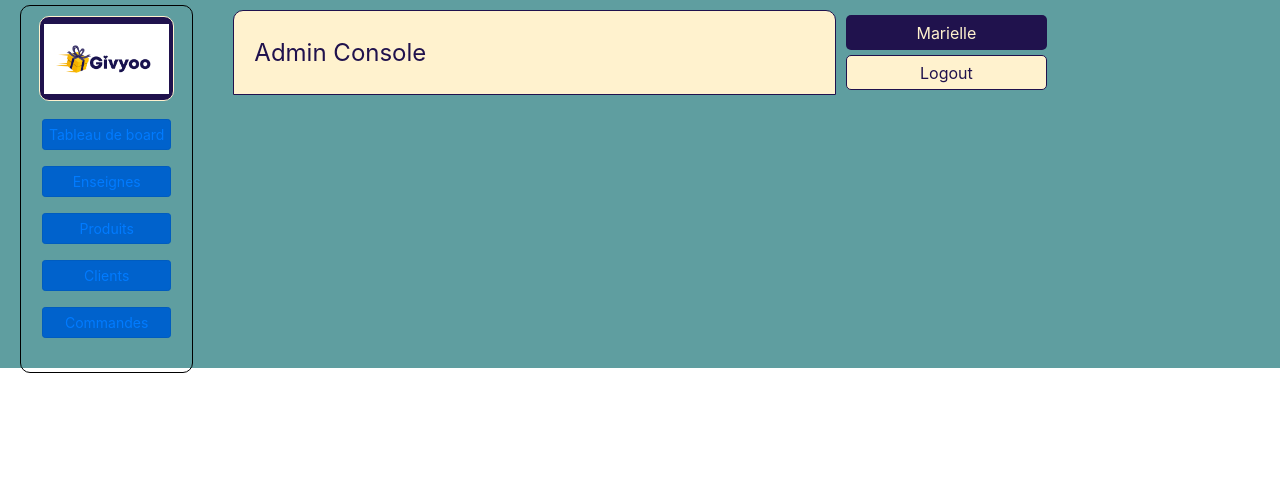
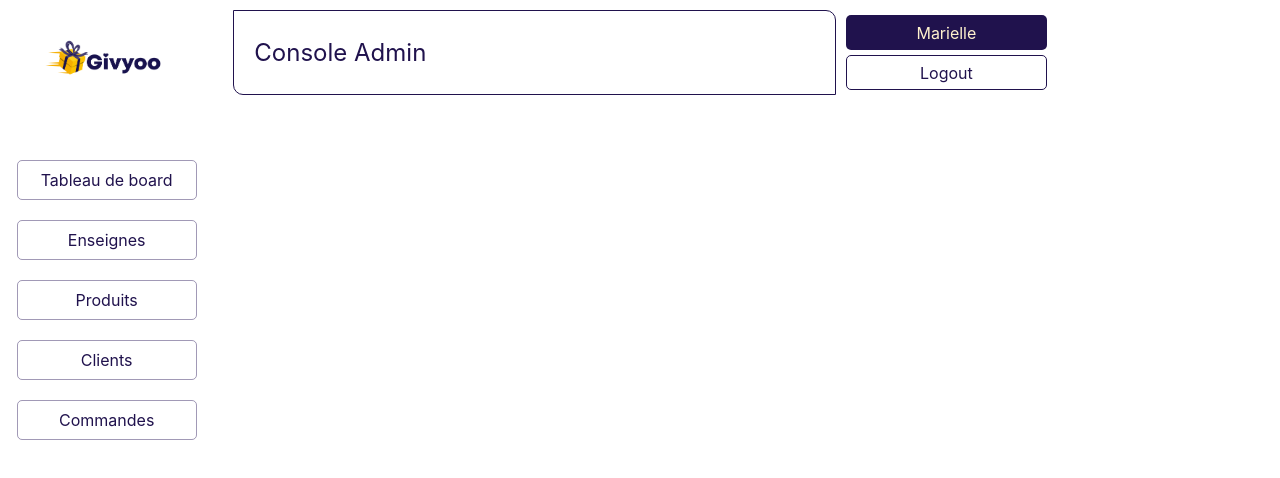
Before and after one commit to gobelinmalin/bordeaux_0320_p3_admin_giftcard, a React (Create React App) app: page /admin in a window 1280 px wide. Shown: the top 478 px of the page. Built offline with nearby package versions, Linux system fonts and the light colour scheme.

Commit message:
nav button : change color

```diff
--- a/src/App.css
+++ b/src/App.css
@@ -1,8 +1,10 @@
 .App {
-  width: 100%;
+  width: 100vh;
   height: 100%;
   /* FLEX */
   display: flex;
-  justify-content: start;
+  justify-content: center;
+  align-items: center;
+  justify-items: center;
   flex-wrap: nowrap;
 }
--- a/src/components/header/Header.jsx
+++ b/src/components/header/Header.jsx
@@ -4,7 +4,7 @@ import './header.css';
 function Header() {
   return (
     <div className="header">
-      <div className="title">Admin Console</div>
+      <div className="title">Console Admin</div>
       <div className="logout">
         <div className="pseudo">Marielle</div>
         <div className="logoutLink">Logout</div>
--- a/src/components/header/header.css
+++ b/src/components/header/header.css
@@ -8,8 +8,7 @@
 
 .title {
   border: solid 1px #20124d;
-  background-color: #fff2ceff;
-  border-radius: 10px 10px 0 0;
+  border-radius: 0px 10px 0px 10px;
   margin: 0 5px;
   padding: 20px;
   font-size: x-large;
@@ -44,7 +43,6 @@
   text-align: center;
   align-items: center;
   justify-content: center;
-  background-color: #fff2ceff;
   color: #20124d;
 
   margin: 5px 0;
--- a/src/components/navbar/Logo.jsx
+++ b/src/components/navbar/Logo.jsx
@@ -5,12 +5,12 @@ import logo from '../../img/logo-givyoo.jpg';
 // import components
 
 // import style
-import './style/left-menu-style.css';
+import './NavBar.css';
 
 const Logo = () => {
   return (
     <div className="logo-givyoo">
-      <img src={logo} alt="logo Givyoo" height="70px" />
+      <img src={logo} alt="logo Givyoo" height="85px" />
     </div>
   );
 };
--- a/src/components/navbar/style/left-menu-style.css
+++ b/src/components/navbar/NavBar.css
@@ -2,7 +2,6 @@
   border-radius: 10px;
   margin: 5px 5px;
   min-height: 100%;
-  border: 1px solid rgb(0, 0, 0);
   display: flex;
   justify-content: flex-start;
   align-content: center;
@@ -10,11 +9,9 @@
 
 .logo-givyoo {
   border-radius: 10px;
-  border: 1px solid;
-  background-color: #20124d;
   color: #fff2ceff;
   height: 85px;
-  margin: 10px 5px;
+  margin: 10px 5px 50px 5px;
   /* flex */
   display: flex;
 }
@@ -35,12 +32,13 @@
   flex-wrap: wrap;
   align-content: flex-start;
 }
-.nav-button {
-  border-radius: 10px;
-  background-color: #fff2ceff;
+
+.navButton {
+  border-radius: 5px;
+  border: 1px solid #726792aa;
   text-decoration: none;
   width: 180px;
-  height: 35px;
+  height: 40px;
   margin: 10px auto;
   padding: 5px 5px;
   /* flex */
@@ -48,3 +46,13 @@
   justify-content: center;
   align-items: center;
 }
+
+.navButton a {
+  color: #20124d;
+}
+
+.navButton a:hover {
+  font-weight: bold;
+  text-decoration: none;
+  color: #4b30a5;
+}
--- a/src/components/navbar/NavBar.jsx
+++ b/src/components/navbar/NavBar.jsx
@@ -11,29 +11,13 @@ import Logo from './Logo';
 import section from './datas';
 
 // import style
-import './style/left-menu-style.css';
+import './NavBar.css';
 
 const NavBar = () => {
   return (
     <Nav activeKey="/admin" className="d-flex flex-column left-menu">
       <Logo />
       <NavButton section={section} className="" />
-      <nav>
-        <ul>
-          {/* <li>
-              <Link to="/admin/customers">Clients</Link>
-            </li>
-            <li>
-              <Link to="/admin/customers/customer-add">Ajouter un client</Link>
-            </li>
-            <li>
-              <Link to="/admin/shops">Liste des enseignes</Link>
-            </li>
-            <li>
-              <Link to="/admin/shops/add-a-shop">Ajouter une enseigne</Link>
-            </li> */}
-        </ul>
-      </nav>
     </Nav>
   );
 };
--- a/src/components/navbar/NavButton.jsx
+++ b/src/components/navbar/NavButton.jsx
@@ -2,23 +2,18 @@
 import React from 'react';
 import PropTypes from 'prop-types';
 import { Link } from 'react-router-dom';
-import { Button } from 'react-bootstrap';
 
 // import components
 
 // import style
-// import './style/left-menu-style.css';
+import './NavBar.css';
 
 const NavButton = (props) => {
   const { section } = props;
   const mapSection = section.map((i) => (
-    <Button
-      size="sm"
-      className="m-2 p-1 w-75 text-nowrap text-decoration-none"
-      active
-    >
+    <div className="navButton">
       <Link to={`/admin${i.route}`}>{i.name}</Link>
-    </Button>
+    </div>
   ));
 
   return <>{mapSection}</>;
--- a/src/components/styles.css
+++ b/src/components/styles.css
@@ -2,7 +2,6 @@
 .parent-container {
   display: flex;
   min-width: 100vw;
-  background-color: cadetblue;
   margin: 0;
 }
 /* NavBar component */
```
